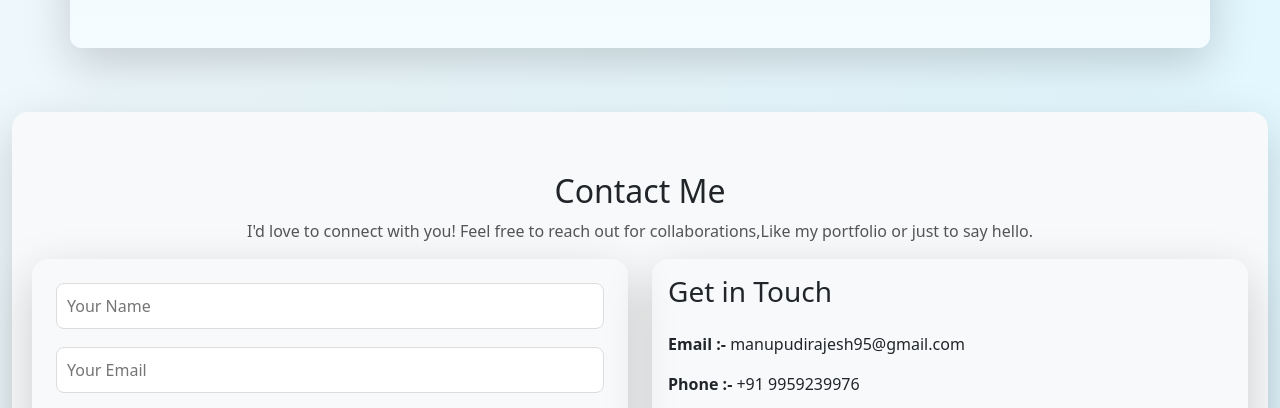
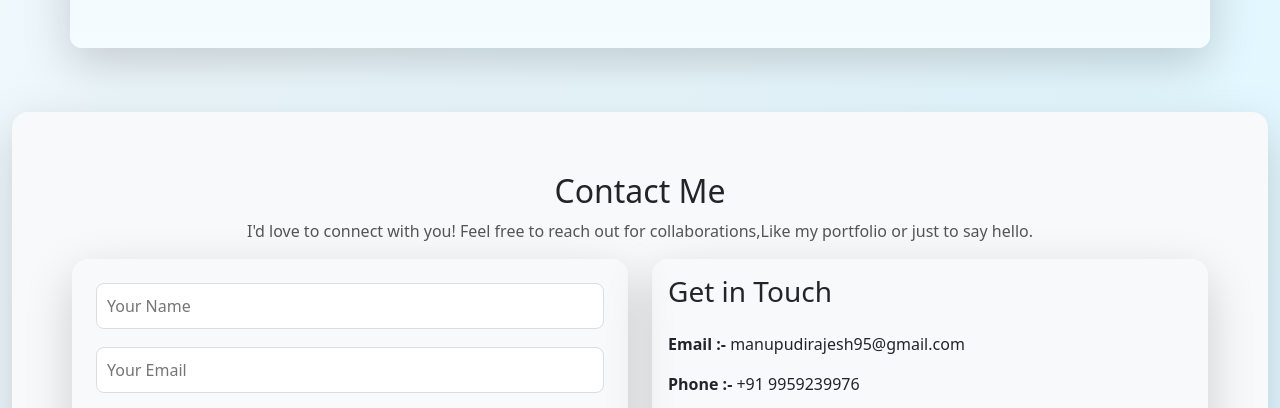
Before and after one commit to manupudirajesh-95/Myportfolio, a plain HTML site: page index.html in a window 1280 px wide. Shown: the part 4150-4558 px from the top of the page. Drawn offline with nearby package versions, Linux system fonts and the light colour scheme; a web font is replaced by a local one.

Commit message:
Update style.css

```diff
--- a/style.css
+++ b/style.css
@@ -327,7 +327,7 @@ body {
 }
 
 .con-card {
-  padding: 60px 20px;
+  padding: 60px;
   background: #f8f9fa;
   border-radius: 16px;
   margin-bottom: 1.5rem;
```
